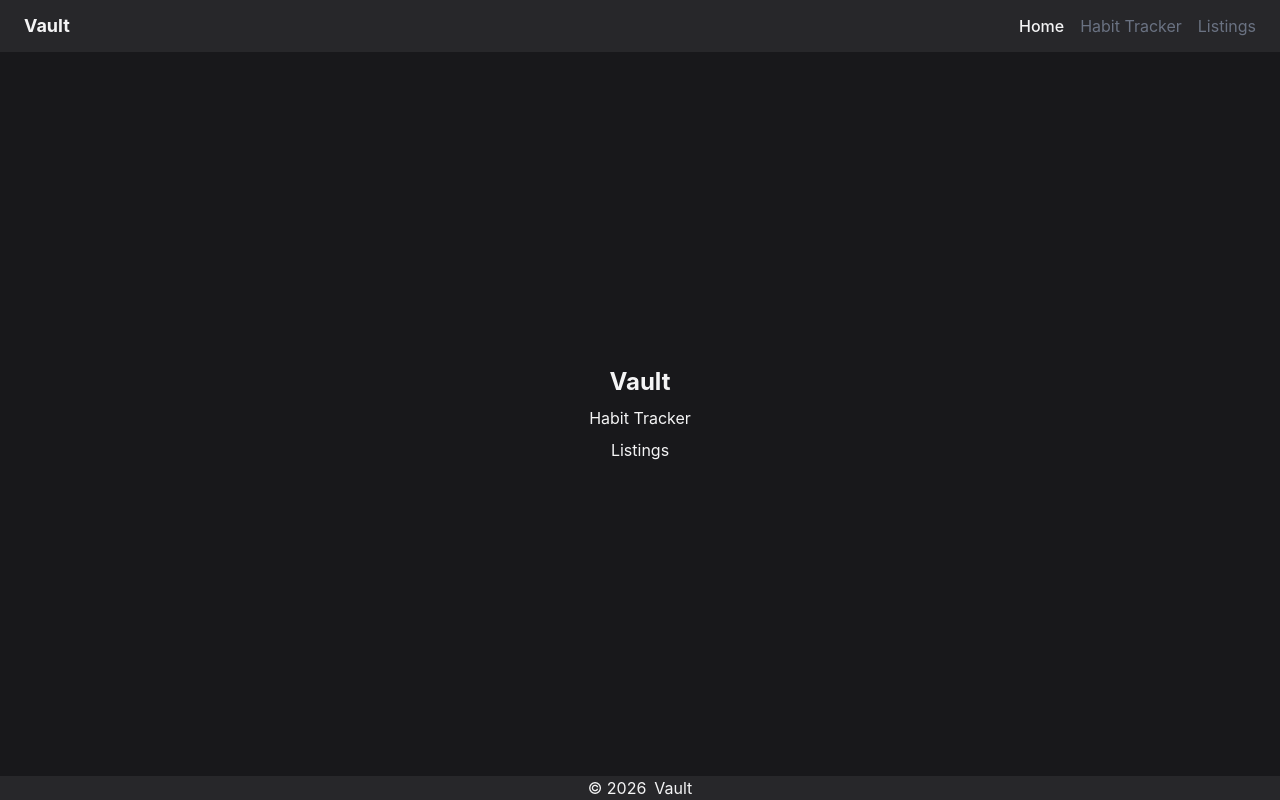
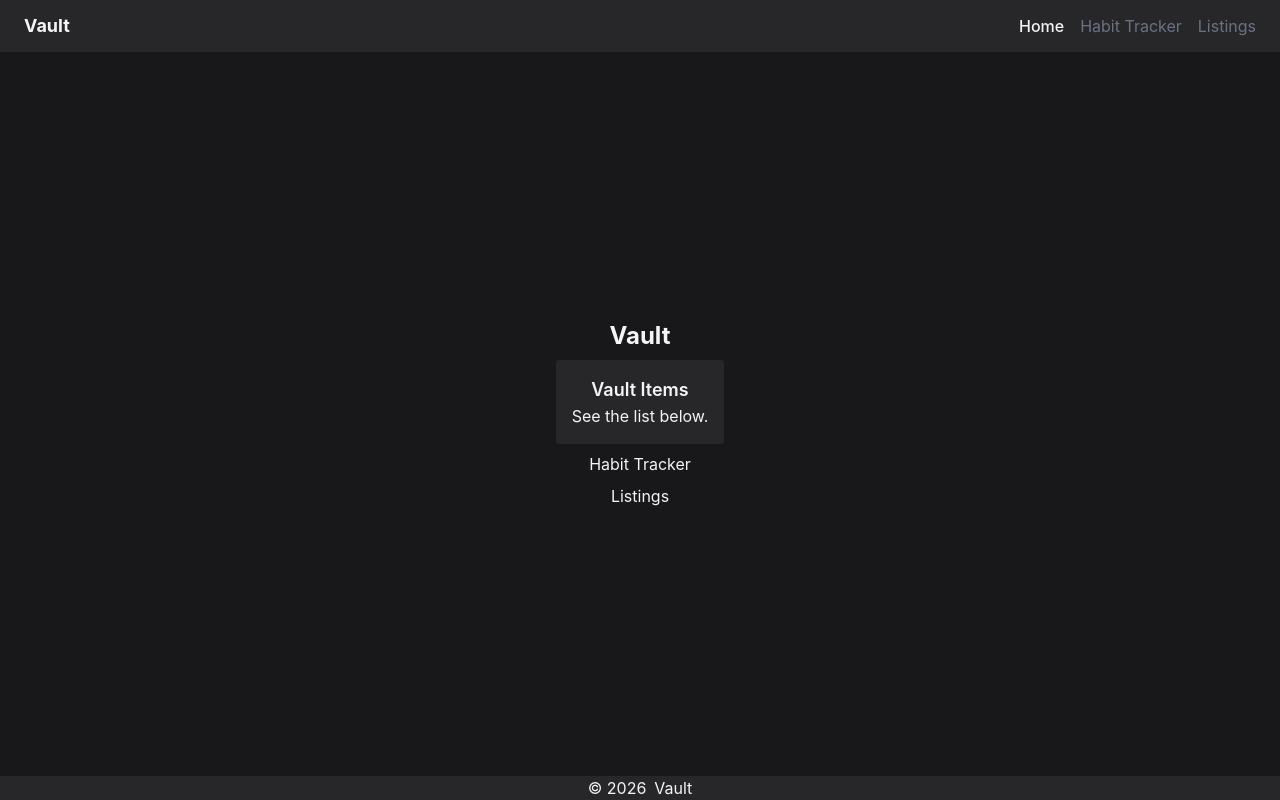
Before and after one commit to Dimterion/vault, a React (Vite) app: page / in a window 1280 px wide. Built offline with nearby package versions, Linux system fonts and the light colour scheme.

Commit message:
add hero section

```diff
--- a/src/components/Header.tsx
+++ b/src/components/Header.tsx
@@ -39,7 +39,7 @@ export default function Header() {
         id="mobile-navigation"
         className={`${
           showNav ? "flex" : "hidden"
-        } mt-3 flex-col gap-2 text-center sm:mt-0 sm:flex sm:flex-row sm:gap-4`}
+        } mt-3 flex-wrap justify-center gap-2 sm:mt-0 sm:flex sm:flex-row sm:gap-4`}
       >
         {NAV_LINKS.map((link) => (
           <NavLink
--- a/src/components/Modal.tsx
+++ b/src/components/Modal.tsx
@@ -1,10 +1,10 @@
 import type { ReactNode } from "react";
 import Button from "./Button";
 
-interface ModalProps {
+type ModalProps = {
   onClose: () => void;
   children: ReactNode;
-}
+};
 
 export default function Modal({ onClose, children }: ModalProps) {
   return (
--- /dev/null
+++ b/src/components/hero.tsx
@@ -0,0 +1,13 @@
+type HeroProps = {
+  title: string;
+  text: string;
+};
+
+export default function Hero({ title, text }: HeroProps) {
+  return (
+    <section className="rounded bg-zinc-800 p-4">
+      <h3 className="text-center text-lg font-semibold">{title}</h3>
+      <p>{text}</p>
+    </section>
+  );
+}
--- a/src/pages/home.tsx
+++ b/src/pages/home.tsx
@@ -1,9 +1,11 @@
 import { Link } from "react-router";
+import Hero from "../components/hero";
 
 export default function HomePage() {
   return (
     <main className="flex flex-col items-center justify-center gap-2">
       <h2 className="text-2xl font-bold">Vault</h2>
+      <Hero title="Vault Items" text="See the list below." />
       <Link to="/habit-tracker" className="hover:underline">
         Habit Tracker
       </Link>
```
